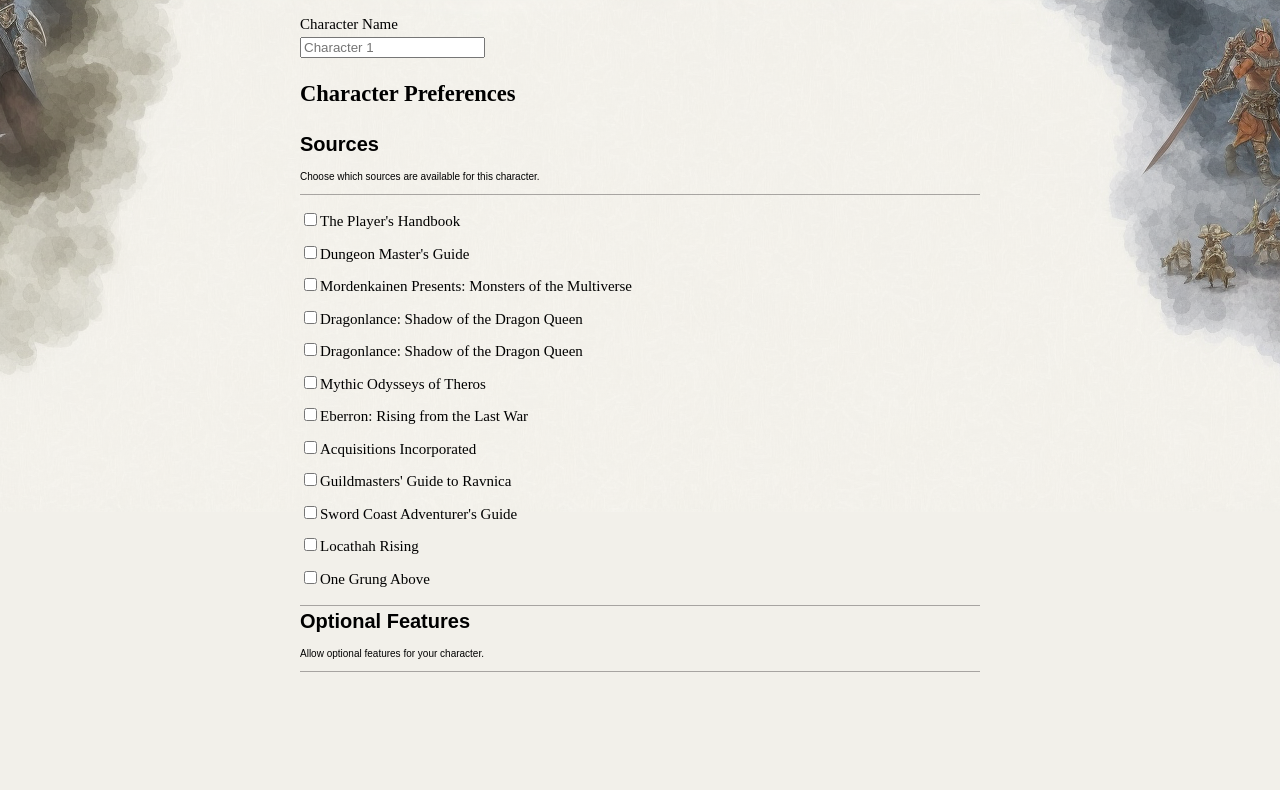
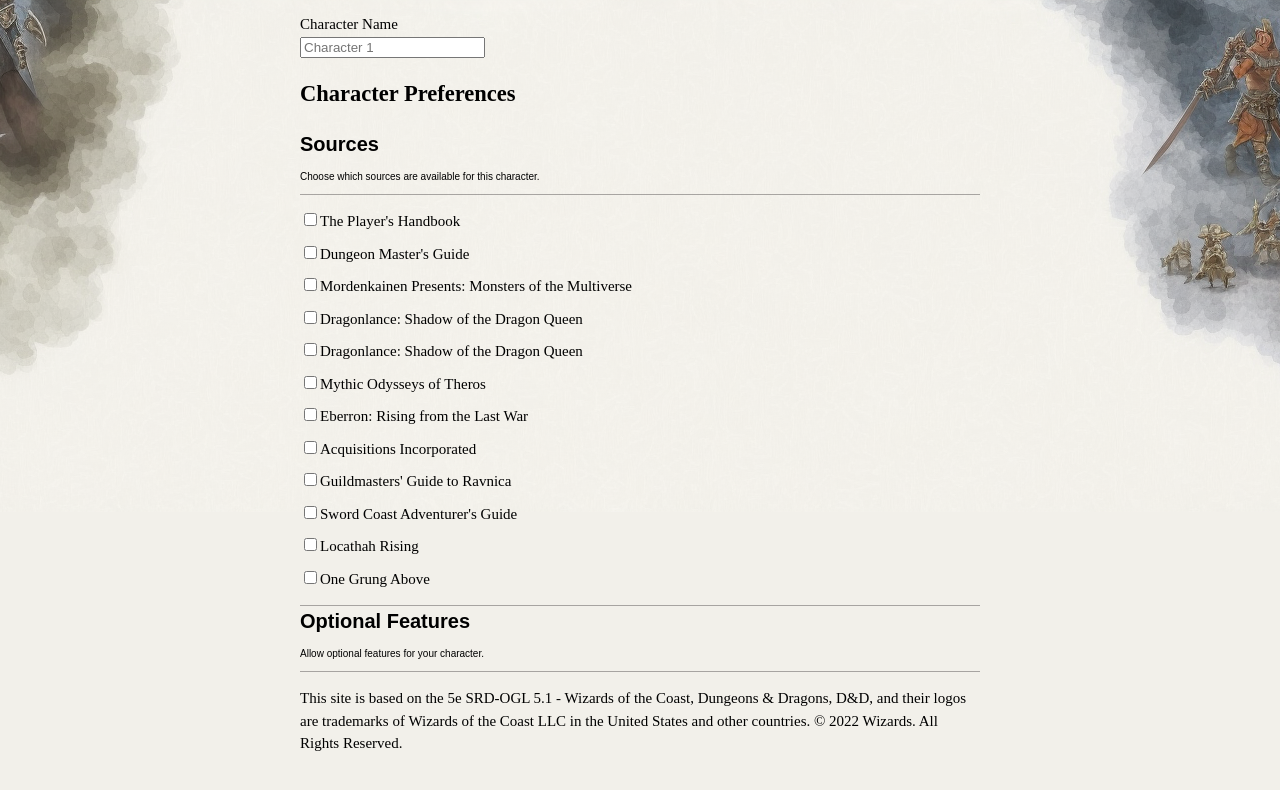
Before and after one commit to OneAsterisk/TTRPG-Character-Creator, a plain HTML site: page index.html in a window 1280 px wide. Drawn offline with nearby package versions, Linux system fonts and the light colour scheme.

Commit message:
Update index.html
Added legal stuff

```diff
--- a/index.html
+++ b/index.html
@@ -78,8 +78,14 @@
                                 <div class="preferences-toggles-description">Allow optional features for your character.</div>
                             </div>
                     </div>
-
                     </div>
+                    <!-- Footer -->
+                    <footer>
+                        <div class="legal-footer-stuff">
+                            <p>This site is based on the 5e SRD-OGL 5.1 - Wizards of the Coast, Dungeons & Dragons, D&D, and their logos are trademarks of Wizards of the Coast LLC in the United States and other countries. © 2022 Wizards. All Rights Reserved.</p>
+                        </div>
+                    </footer>
+                    <!-- End Footer -->
                 </div>
             </div>
         </main>
```
